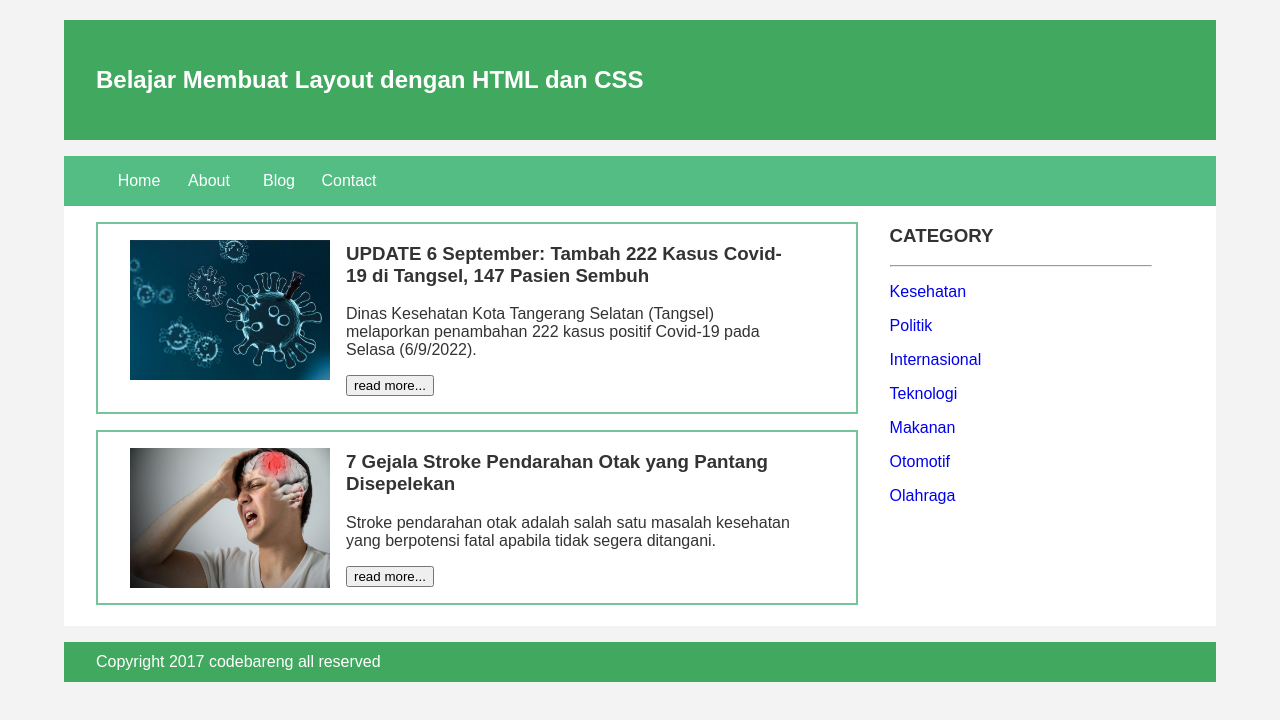
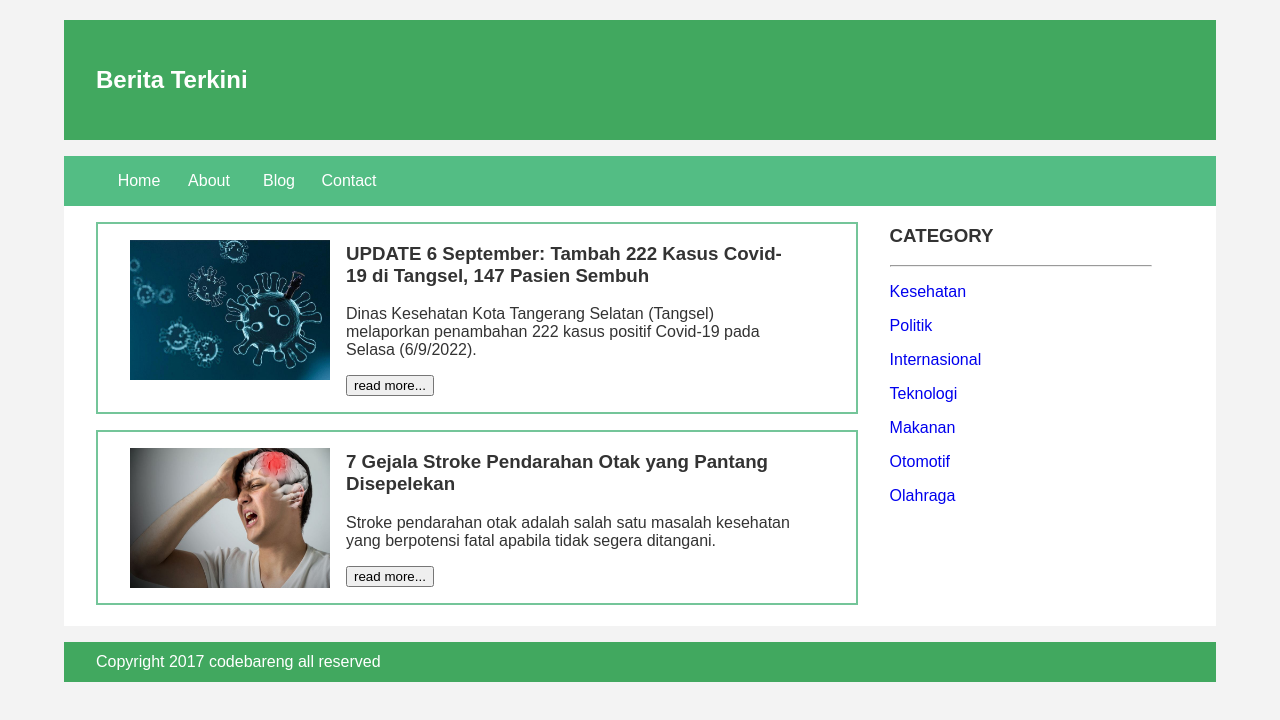
Before and after one commit to hasnalathifah/tugasPWEBC, a plain HTML site: page index.html in a window 1280 px wide. Drawn offline with Linux system fonts and the light colour scheme.

Commit message:
Update index.html

```diff
--- a/index.html
+++ b/index.html
@@ -10,7 +10,7 @@
 <body>
     <div class="header">
         <div class="jarak">
-            <h2>Belajar Membuat Layout dengan HTML dan CSS</h2>
+            <h2>Berita Terkini</h2>
         </div>
     </div>
     <div class="menu">
```
